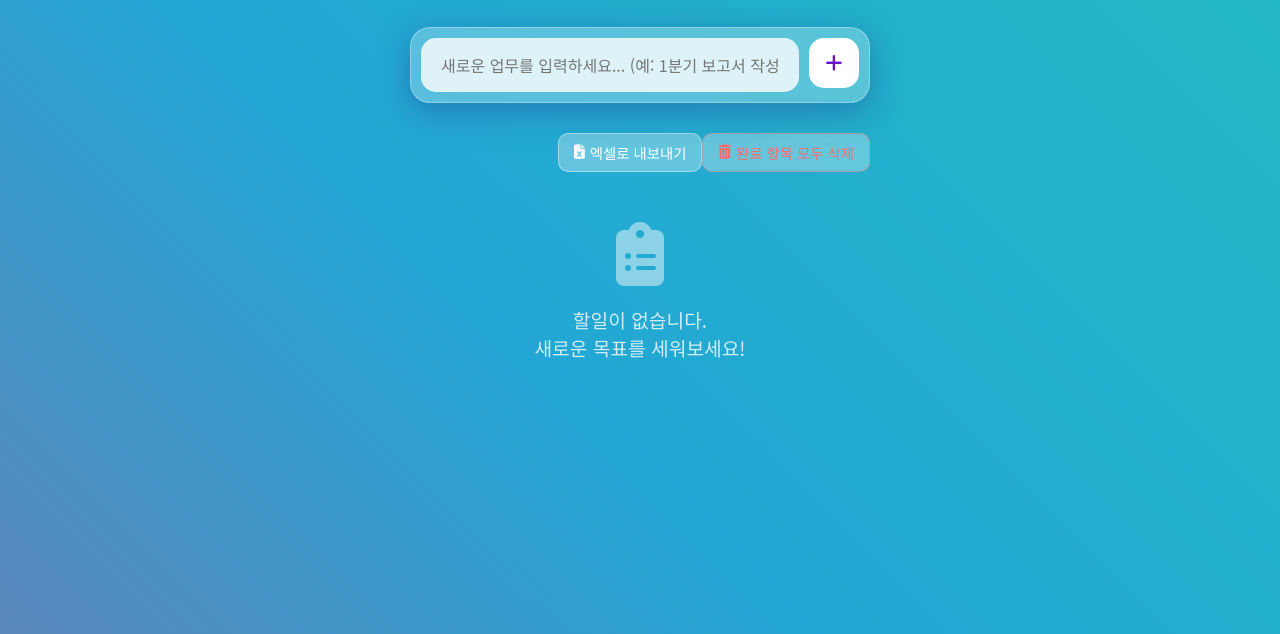
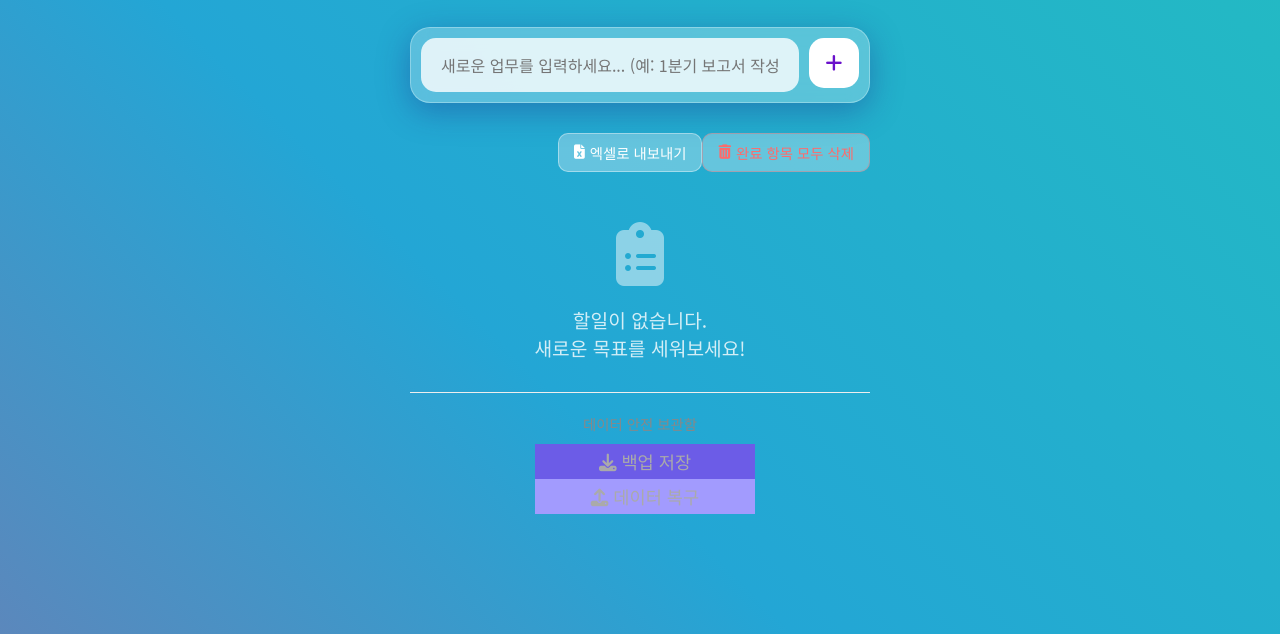
Before and after one commit to jun38707-create/todo-list, a plain HTML site: page index.html in a window 1280 px wide. Shown: the part 166-800 px from the top of the page. Drawn offline with Linux system fonts and the light colour scheme.

Commit message:
fix: 백업/복구 UI 및 캐시 방지 코드 index.html에 재반영

```diff
--- a/index.html
+++ b/index.html
@@ -40,8 +40,21 @@
             <i class="fas fa-clipboard-list"></i>
             <p>할일이 없습니다.<br>새로운 목표를 세워보세요!</p>
         </div>
+
+        <!-- 데이터 관리 섹션 (신규 추가) -->
+        <div class="data-controls" style="margin-top: 30px; border-top: 1px solid #eee; padding-top: 20px; text-align: center;">
+            <p style="color: #888; font-size: 0.9rem; margin-bottom: 10px;">데이터 안전 보관함</p>
+            <button id="backup-btn" class="action-btn" style="background: #6c5ce7; width: 48%;">
+                <i class="fas fa-download"></i> 백업 저장
+            </button>
+            <button id="restore-btn" class="action-btn" style="background: #a29bfe; width: 48%;">
+                <i class="fas fa-upload"></i> 데이터 복구
+            </button>
+            <input type="file" id="restore-input" style="display: none;" accept=".json">
+        </div>
     </div>
 
-    <script src="script.js"></script>
+    <!-- 캐시 방지를 위해 버전 정보 갱신 -->
+    <script src="script.js?v=final_backup_restore_real_v1"></script>
 </body>
 </html>
```
